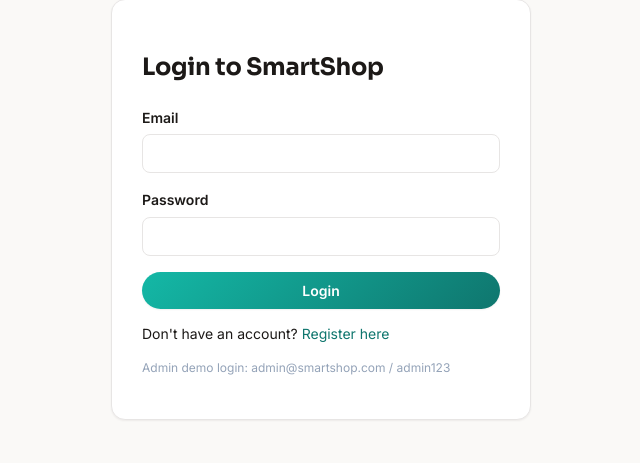
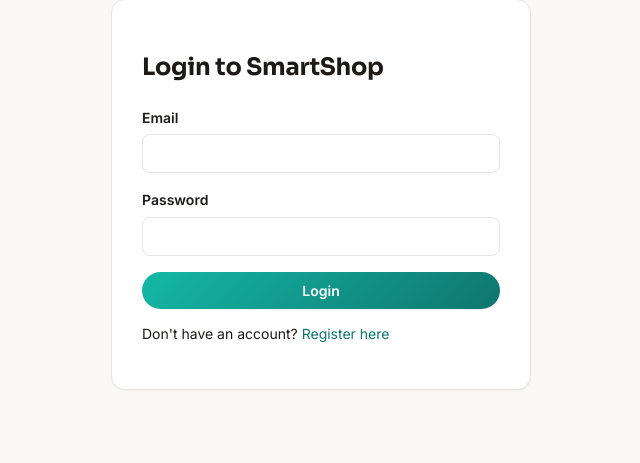
Before and after one commit to VishalKumar-12/smart-ecommerce, a Flask app: page /login in a window 1280 px wide. Shown: the part 103-566 px from the top of the page, without its empty margins (319-959 px from the left). Run offline with Flask 3, Linux system fonts and the light colour scheme; some libraries are stand-ins or nearby versions.

Commit message:
Hide admin demo login details in login.html
Comment out admin demo login information for security.

```diff
--- a/templates/login.html
+++ b/templates/login.html
@@ -35,7 +35,7 @@
   </div>
   <button type="submit" class="btn btn-primary btn-full">Login</button>
   <p style="margin-top:14px; font-size:14px;">Don't have an account? <a href="{{ url_for('auth.register') }}">Register here</a></p>
-  <p style="font-size:12px; color:#94a3b8;">Admin demo login: admin@smartshop.com / admin123</p>
+  <!-- <p style="font-size:12px; color:#94a3b8;">Admin demo login: admin@smartshop.com / admin123</p> -->
 </form>
 
 <script src="{{ url_for('static', filename='js/main.js') }}"></script>
```
